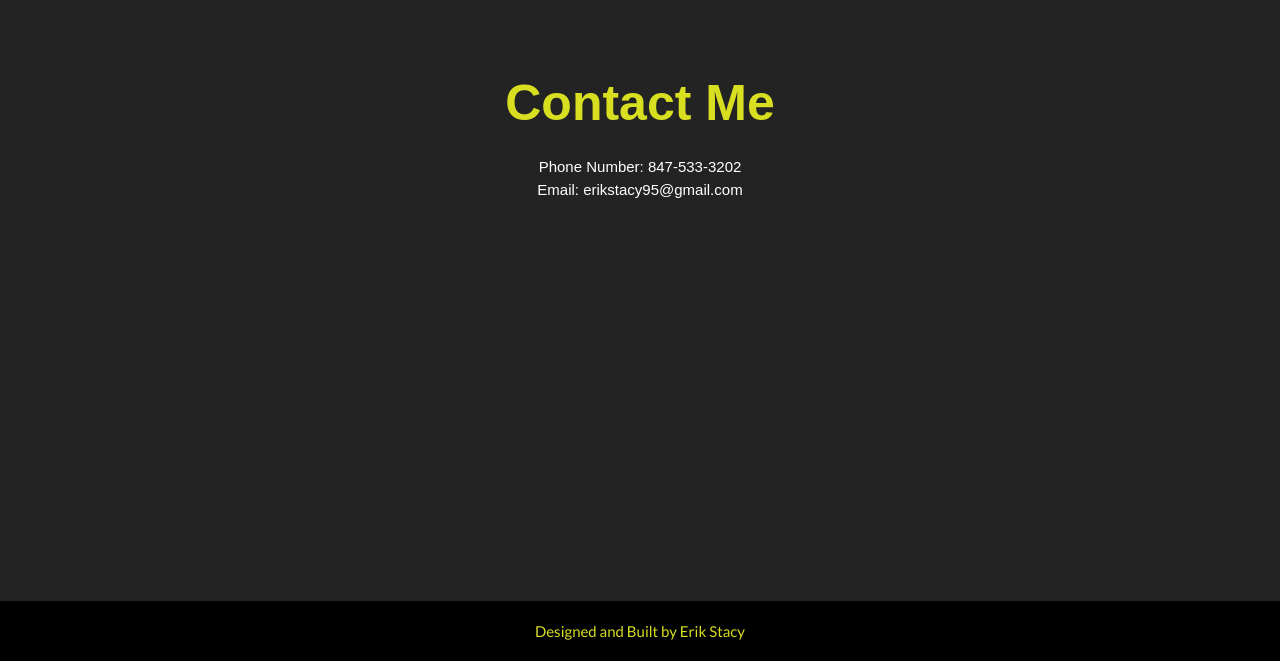
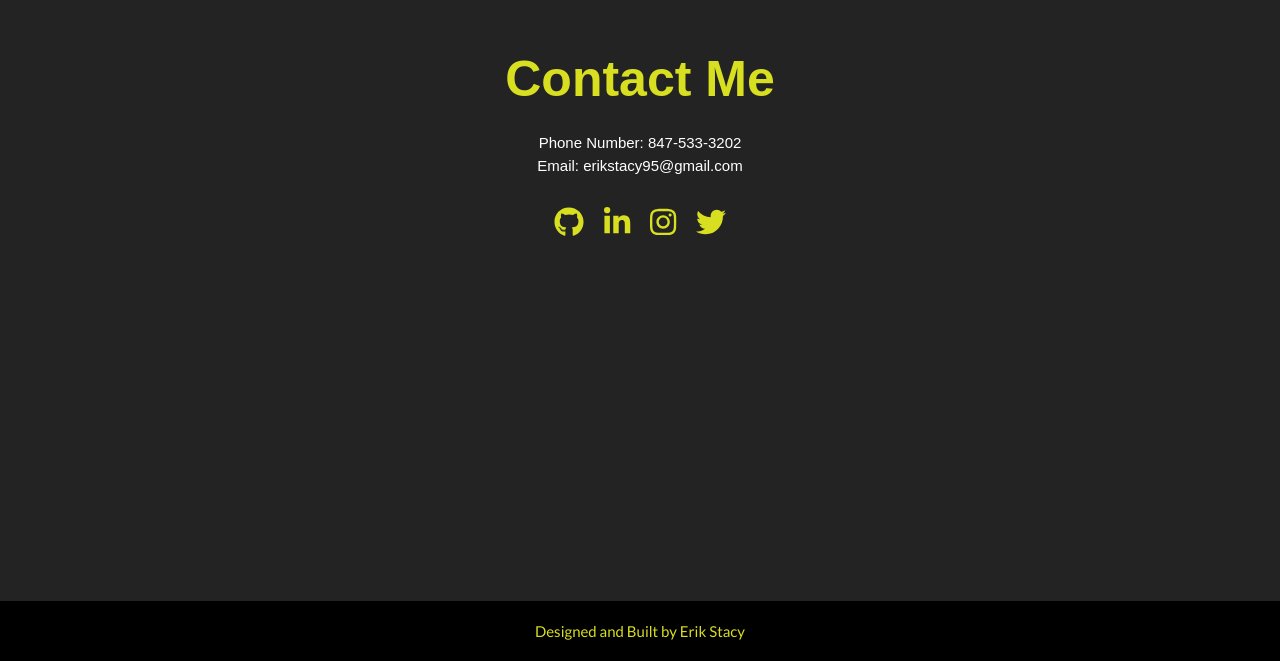
Before and after one commit to erikstacy/ErikStacyCodes, a React (Create React App) app: page / in a window 1280 px wide. Shown: the part 2459-3120 px from the top of the page. Built offline with nearby package versions, Linux system fonts and the light colour scheme.

Commit message:
Added social icons

```diff
--- a/package.json
+++ b/package.json
@@ -3,6 +3,11 @@
   "version": "0.1.0",
   "private": true,
   "dependencies": {
+    "@fortawesome/fontawesome-svg-core": "^1.2.17",
+    "@fortawesome/free-brands-svg-icons": "^5.8.1",
+    "@fortawesome/free-regular-svg-icons": "^5.8.1",
+    "@fortawesome/free-solid-svg-icons": "^5.8.1",
+    "@fortawesome/react-fontawesome": "^0.1.4",
     "react": "^16.8.6",
     "react-dom": "^16.8.6",
     "react-reveal": "^1.2.2",
--- a/src/css/Contact.css
+++ b/src/css/Contact.css
@@ -18,3 +18,8 @@
     color: #ffffff;
     text-align: center;
 }
+.contactContainer .iconContainer {
+    display: flex;
+    justify-content: center;
+    margin-top: 30px;
+}
--- a/src/layout/Contact.js
+++ b/src/layout/Contact.js
@@ -1,6 +1,13 @@
 import React, { Component } from 'react';
 import '../css/Contact.css';
 import Fade from 'react-reveal/Fade';
+import {FontAwesomeIcon} from "@fortawesome/react-fontawesome";
+import {
+    faTwitter,
+    faLinkedinIn,
+    faInstagram,
+    faGithub,
+} from '@fortawesome/free-brands-svg-icons';
 
 class Contact extends Component {
     render() {
@@ -14,6 +21,43 @@ class Contact extends Component {
                         <br></br>
                         Email: erikstacy95@gmail.com
                     </p>
+                    <div className="iconContainer">
+                        <a href="https://github.com/erikstacy">
+                            <FontAwesomeIcon
+                                icon={faGithub}
+                                size="2x"
+                                style={{ color: '#d8de20',
+                                        marginRight: '20px'
+                                    }}
+                                />
+                        </a>
+                        <a href="https://www.linkedin.com/in/erik-stacy-37a8b3181">
+                            <FontAwesomeIcon
+                                icon={faLinkedinIn}
+                                size="2x"
+                                style={{ color: '#d8de20',
+                                        marginRight: '20px'
+                                    }}
+                                />
+                        </a>
+                        <a href="https://www.instagram.com/erik_stacy/">
+                            <FontAwesomeIcon
+                                icon={faInstagram}
+                                size="2x"
+                                style={{ color: '#d8de20',
+                                        marginRight: '20px'
+                                    }}
+                                />
+                        </a>
+                        <a href="https://twitter.com/stacy_erik">
+                            <FontAwesomeIcon
+                                icon={faTwitter}
+                                size="2x"
+                                style={{ color: '#d8de20',
+                                    }}
+                                />
+                        </a>
+                    </div>
                 </div>
             </Fade>
             </div>
--- a/src/layout/Header.js
+++ b/src/layout/Header.js
@@ -12,7 +12,9 @@ class Header extends Component {
         return(
             <div className="headerSection">
                 <div className="logo" onClick={this.scrollToTop}>
-                    <h1><span className="highlightText">Erik Stacy</span> Codes</h1>
+                    <h1><span
+                        className="highlightText"
+                        >Erik Stacy</span> Codes</h1>
                 </div>
 
                 <nav>
@@ -23,7 +25,7 @@ class Header extends Component {
                                 to="About"
                                 spy={true}
                                 smooth={true}
-                                offset={-70}
+                                offset={-50}
                                 duration={500}
                             >
                                 About
@@ -35,7 +37,7 @@ class Header extends Component {
                                 to="Portfolio"
                                 spy={true}
                                 smooth={true}
-                                offset={-70}
+                                offset={-20}
                                 duration={500}
                             >
                                 Portfolio
```
